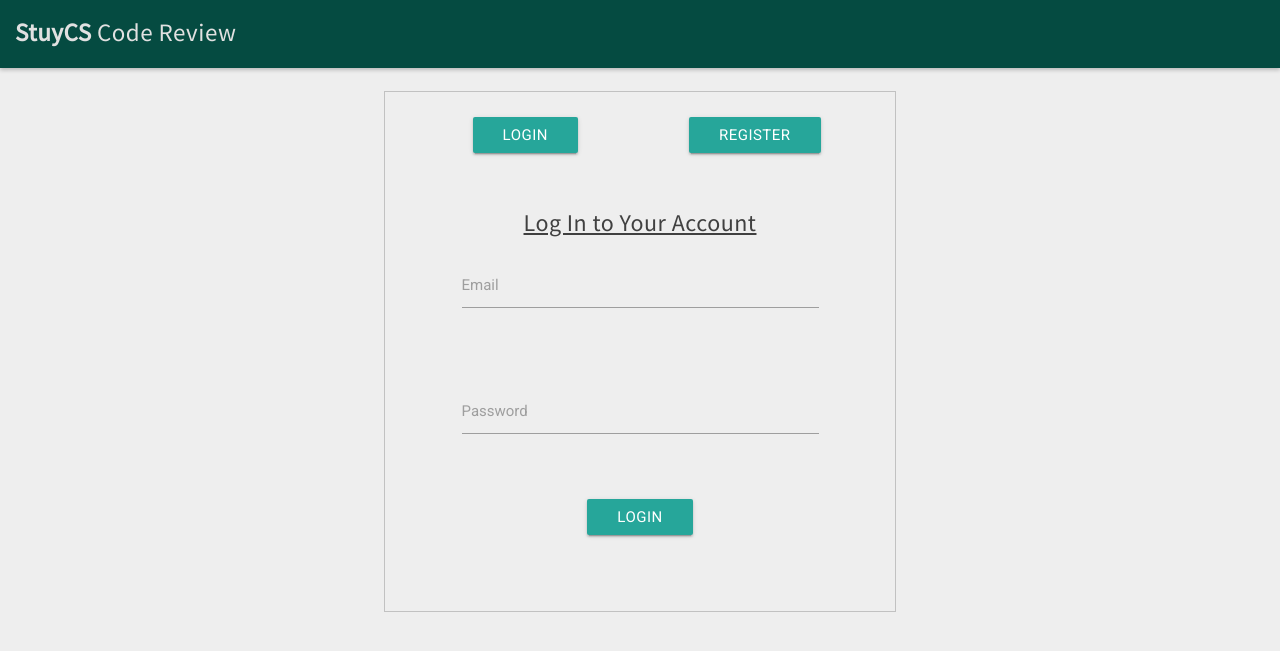
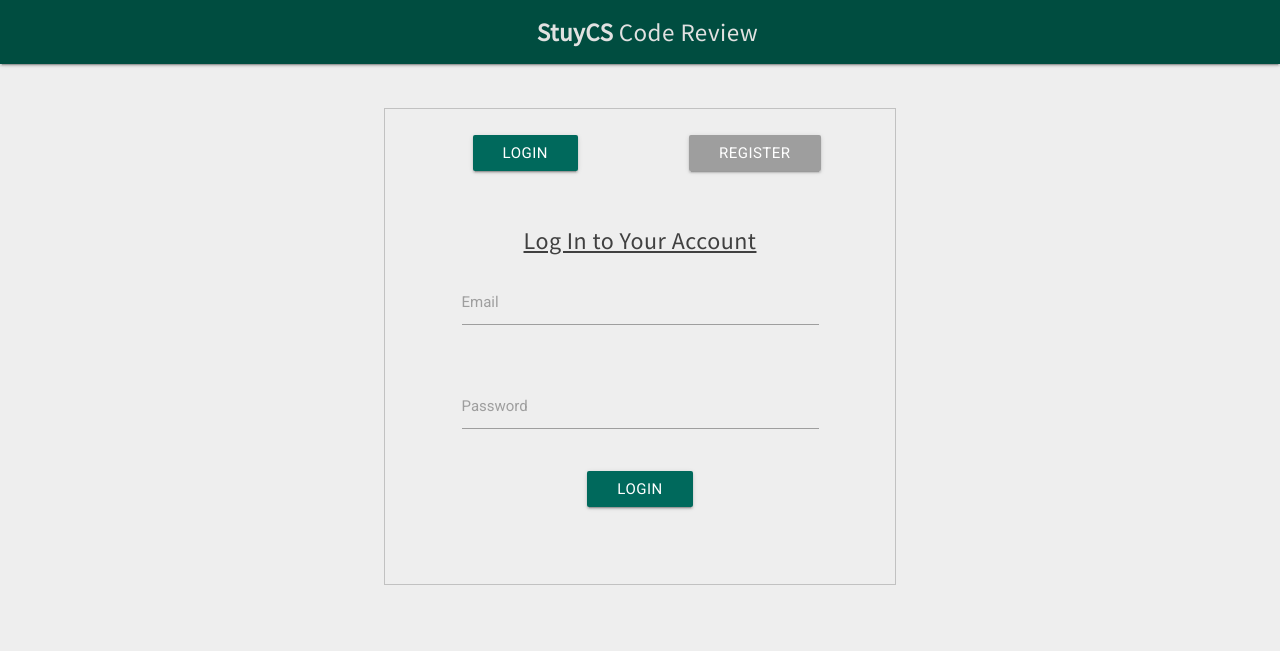
Before and after one commit to KathyLau/thiccDoggos, a Python web app: template templates/index.html in a window 1280 px wide. Shown: the top 651 px of the page. Run offline with Jinja, Linux system fonts and the light colour scheme; the template is opened without the code that fills it, so the values that code supplies are empty; some libraries are stand-ins or nearby versions; some web fonts are replaced.

Commit message:
app.py stuff

```diff
--- a/app.py
+++ b/app.py
@@ -152,10 +152,11 @@ def root():
                 del session['user']
                 return render_template("index.html", message = "Account error. Please try logging in again.")
     else:
+        print request.form
         #User is Not Logged In
         # FOR STUDENTS
         if request.form:
-            if request.form["submit"]=="Login":
+            if request.form["submit"]=="login":
                 email = request.form["email"]
                 pwd = request.form["pwd"]
                 check = accounts.confirmStudent(email, pwd)
@@ -199,7 +200,7 @@ def root():
                 pwd = request.form["pwd"]
                 pwd2 = request.form["pwd2"]
                 registerStudent(email, email, '', '',pwd, pwd2)
-                return render_template("index.html", message = "Signed up ! ")
+                return render_template("index.html", message = "Signed up!")
         else:
             if 'message' in request.args:
                 return render_template("index.html", message = request.args['message'])
--- a/static/css/styles.css
+++ b/static/css/styles.css
@@ -17,6 +17,11 @@ body {
 h1 {
 	font-family: 'Source Sans Pro', sans-serif;
 	letter-spacing: 0.5px;
+}
+
+h3 {
+	text-align: center;
+	font-size: 26px;
 }
 
 .navbar > container-fluid > a {
@@ -52,15 +57,24 @@ h1 {
 }
 
 .account {
-	border: 1px solid #c1c1c1;
-	width: 40%;
 	margin: 0 auto;
 	text-align: center;
+}
+
+@media screen and (min-width: 750px) {
+	.account {
+		border: 1px solid #c1c1c1;
+		width: 40%;
+	}
 }
 
 .switcher {
 	padding: 5%;
 	margin: 0;
+}
+
+.switcher-active {
+	background-color: #00695c !important;
 }
 
 .form-heading {
--- a/templates/index.html
+++ b/templates/index.html
@@ -21,48 +21,86 @@
 
 	</head>
 	<body>
+		<div class="navbar-fixed">
+			<nav>
+				<div class="nav-wrapper teal darken-4">
+					<a class="navbar-brand" style="display: block"><span>StuyCS</span> Code Review</a>
+					<ul class="right hide-on-med-and-down">
+
+					</ul>
+				</div>
+			</nav>
+		</div>
+
 		<nav class="navbar navbar-inverse">
-				<a class="navbar-brand"><span>StuyCS</span> Code Review</a>
 		</nav>
 
 		<br>
 
+		<h3>{{message}}</h3>
+
 		<div class="account">
 			<div class="switcher row">
-				<div class="col m6"><a class="waves-effect waves-light btn">Login</a></div>
-				<div class="col m6"><a class="waves-effect waves-light btn">Register</a></div>
+				<div class="col s6"><a id="login-button" onclick="swap('login')" class="waves-effect waves-light btn grey switcher-active">Login</a></div>
+				<div class="col s6"><a id="signup-button" onclick="swap('signup')" class="waves-effect waves-light btn grey">Register</a></div>
 			</div>
 
-			<div class="login">
+			<div class="login" id="login">
 				<form class="form-login" method="post">
 					<h1 class="form-heading">Log In to Your Account</h1>
 					<div class="input-field">
 						<input type="text" class="form-text" name="email" id="email" />
 						<label for="email">Email</label>
 					</div>
-					<br><br>
+					<br>
 					<div class="input-field">
 						<input type="password" class="form-text" name="pwd" id="pwd" />
 						<label for="pwd">Password</label>
 					</div>
-					<br><br>
-					<button class="btn waves-effect waves-light" type="submit" name="Login">Login</button>
+					<br>
+					<button class="btn waves-effect waves-light teal darken-3" type="submit" value="login" name="submit">Login</button>
 				</form>
 			</div>
 
-			<div class="signup">
+			<div class="signup" id="signup">
 				<form class="cover-form" method="post">
-					<h2 class="form-heading">Sign Up</h2>
-					<input type="text" class="form-text"  name="email" id="email" placeholder="email">
-					<br><br>
-					<input type="password" class="form-text" name="pwd" id="pwd" placeholder="password">
-					<br><br>
-					<input type="password" class="form-text" name="pwd2" id="pwd2" placeholder="confirm password">
-					<br><br>
-					<input class="form-button" type="submit" value="Register an Account" name="submit">
+					<h1 class="form-heading">Register for an Account</h1>
+					<div class="input-field">
+						<input type="text" class="form-text" name="email" id="email" />
+						<label for="email">Email</label>
+					</div>
+					<br>
+					<div class="input-field">
+						<input type="password" class="form-text" name="pwd" id="pwd" />
+						<label for="pwd">Password</label>
+					</div>
+					<br>
+					<div class="input-field">
+						<input type="password" class="form-text" name="pwd2" id="pwd2" />
+						<label for="pwd2">Confirm Password</label>
+					</div>
+					<br>
+					<button class="btn waves-effect waves-light teal darken-3" type="submit" value="signup" name="submit">Register</button>
 				</form>
 			</div>
+		</div>
 
-		</div>
+		<script type="text/javascript">
+		 var swap = function(current) {
+			 if (current == "signup") {
+				 $("#login").css("display", "none");
+				 $("#login-button").removeClass("switcher-active");
+				 $("#signup").css("display", "block");
+				 $("#signup-button").addClass("switcher-active");
+			 }
+			 else if (current == "login") {
+				 $("#signup").css("display", "none");
+				 $("#signup-button").removeClass("switcher-active");
+				 $("#login").css("display", "block");
+				 $("#login-button").addClass("switcher-active");
+			 }
+		 }
+		</script>
+
 	</body>
 </html>
```
